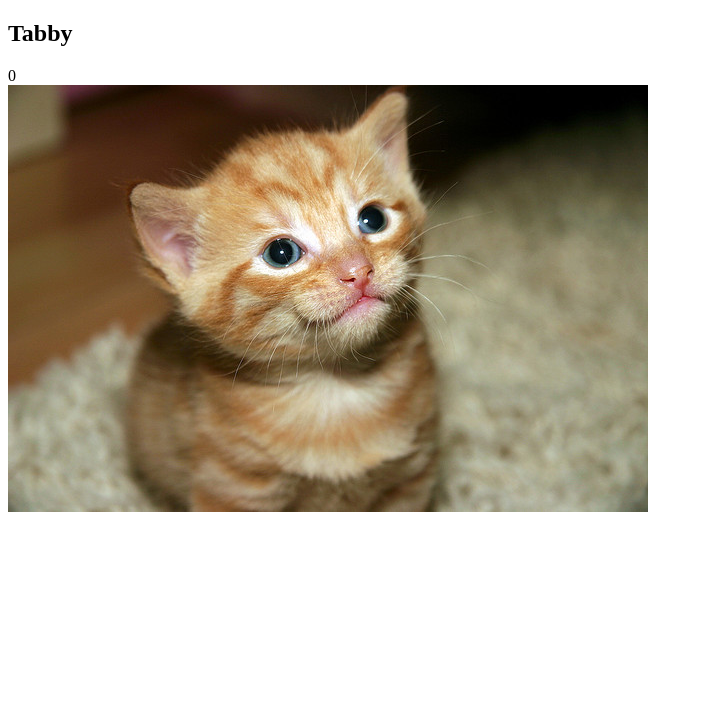
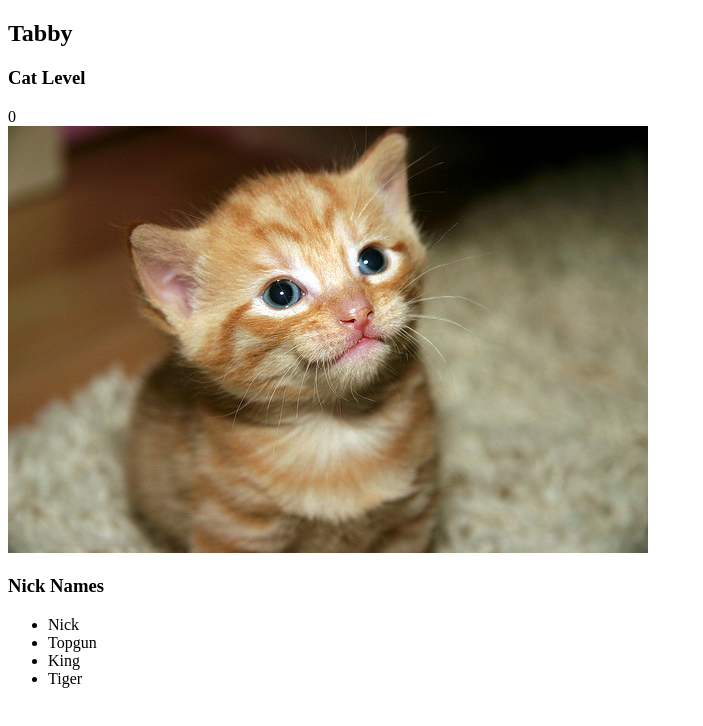
Before and after one commit to PeterMujuni/cat-clicker-with-knockoutjs, a plain HTML site: page index.html in a window 1280 px wide. Shown: the whole page, without its empty margins (0-703 px from the left). Drawn offline with Linux system fonts and the light colour scheme.

Commit message:
add nick names to cat

```diff
--- a/index.html
+++ b/index.html
@@ -13,6 +13,10 @@
         <div id="cat-count" data-bind="text: clickCount"></div>
         <img id="cat-img" src="" alt="cute cat" data-bind="click: incrementCounter, attr: {src: imgSrc}">
 
+        <h3>Nick Names</h3>
+        <ul data-bind="foreach: nickNames">
+            <li data-bind="text: $data"></li>
+        </ul>
     </div>
     <script src="js/lib/knockout-3.2.0.js"></script>
     <script src="js/app.js"></script>
--- a/js/app.js
+++ b/js/app.js
@@ -3,7 +3,8 @@ const ViewModel = function() {
     this.name = ko.observable('Tabby');
     this.imgSrc = ko.observable('img/434164568_fea0ad4013_z.jpg');
     this.imgAttribution = ko.observable('https://exampleUrl.dk');
-    this.catLevel = ko.observable('');
+    this.catLevel = ko.observable('Cat Level');
+    this.nickNames = ko.observableArray(['Nick','Topgun','King','Tiger']);
 
     this.incrementCounter = function() {
         this.clickCount(this.clickCount() +1);
```
